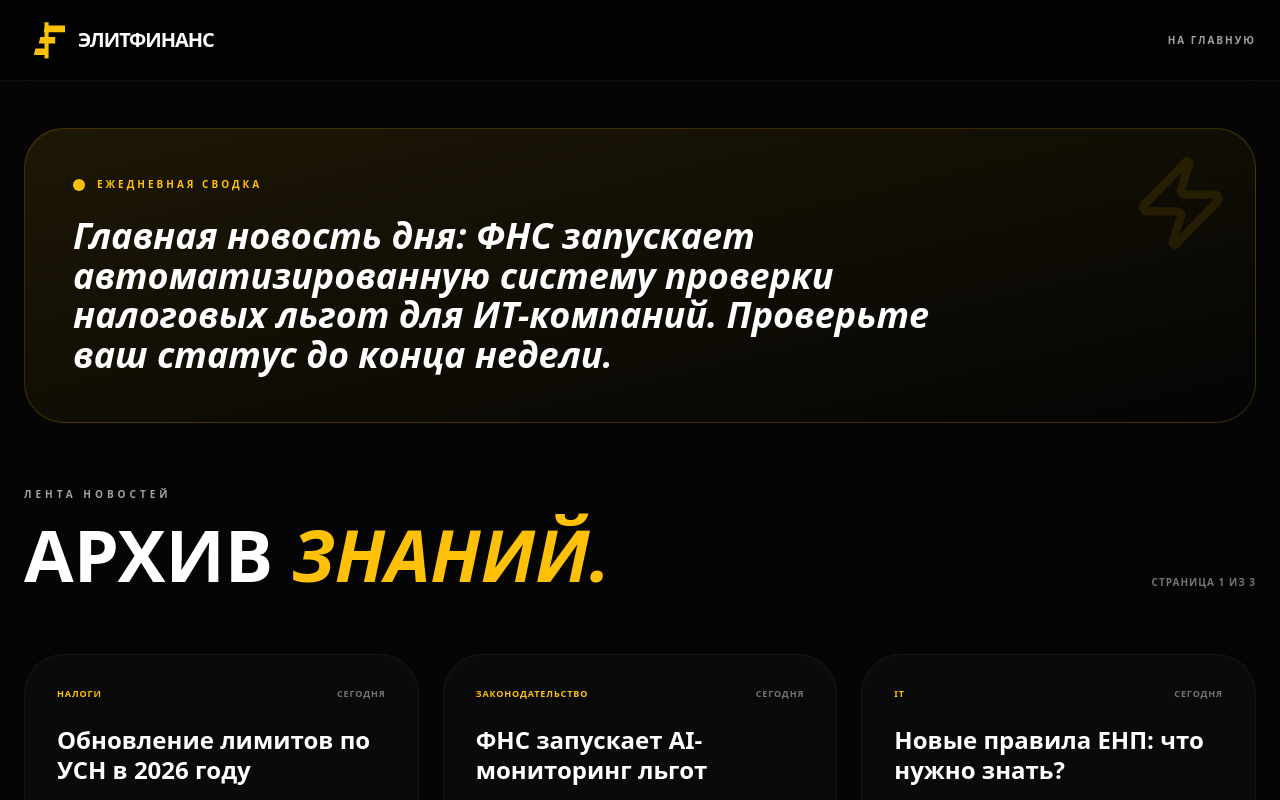
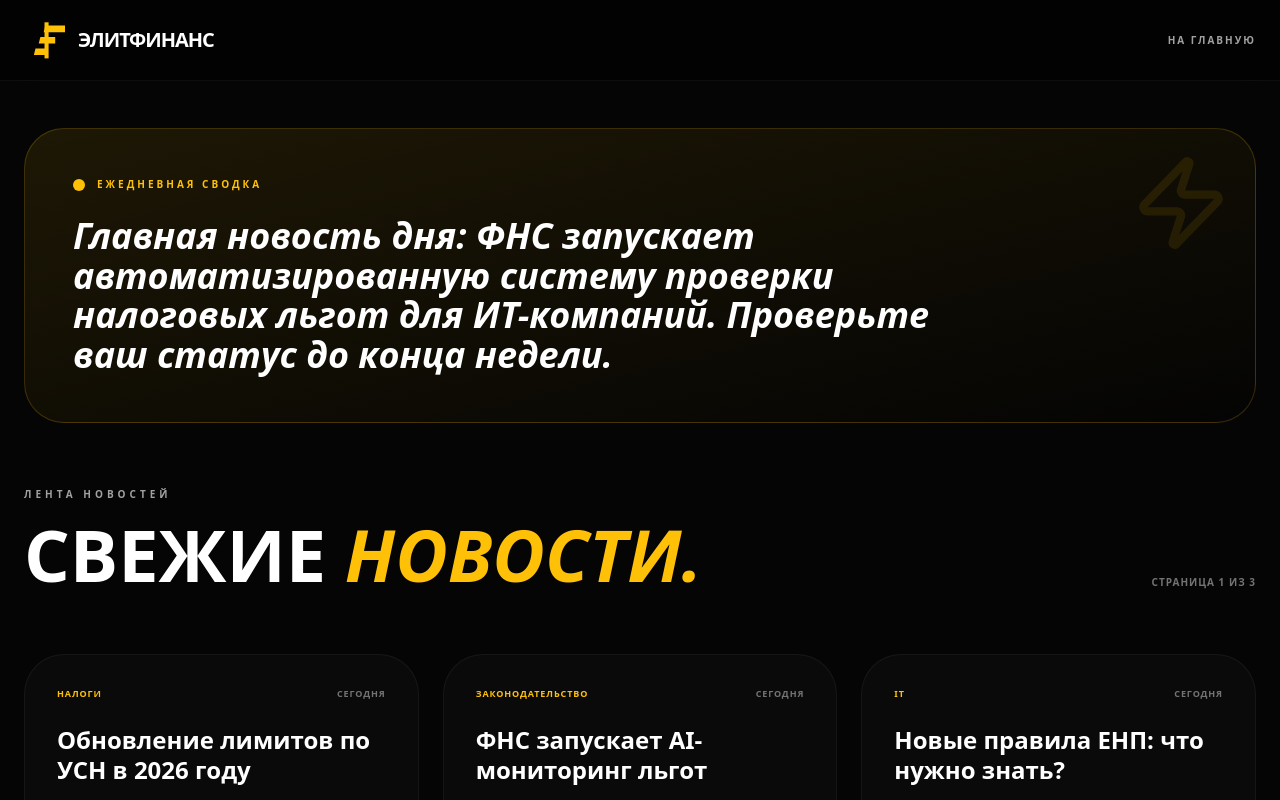
Before and after one commit to VARONA12/Buhsaitaccounting-portal, a Next.js app: page /news in a window 1280 px wide. Shown: the top 800 px of the page. Built offline with nearby package versions, Linux system fonts and the light colour scheme.

Commit message:
design: correct section title to 'СВЕЖИЕ НОВОСТИ' as per user request

```diff
--- a/src/app/news/page.tsx
+++ b/src/app/news/page.tsx
@@ -110,7 +110,7 @@ export default function NewsPage() {
               <div className="space-y-4">
                 <h2 className="text-[10px] font-bold uppercase tracking-[0.4em] text-neutral-400">Лента новостей</h2>
                 <div className="text-4xl xl:text-7xl font-bold tracking-tightest leading-none">
-                  АРХИВ <span className="text-primary italic">ЗНАНИЙ.</span>
+                  СВЕЖИЕ <span className="text-primary italic">НОВОСТИ.</span>
                 </div>
               </div>
               <div className="text-[10px] font-bold uppercase tracking-widest text-neutral-500">
```
